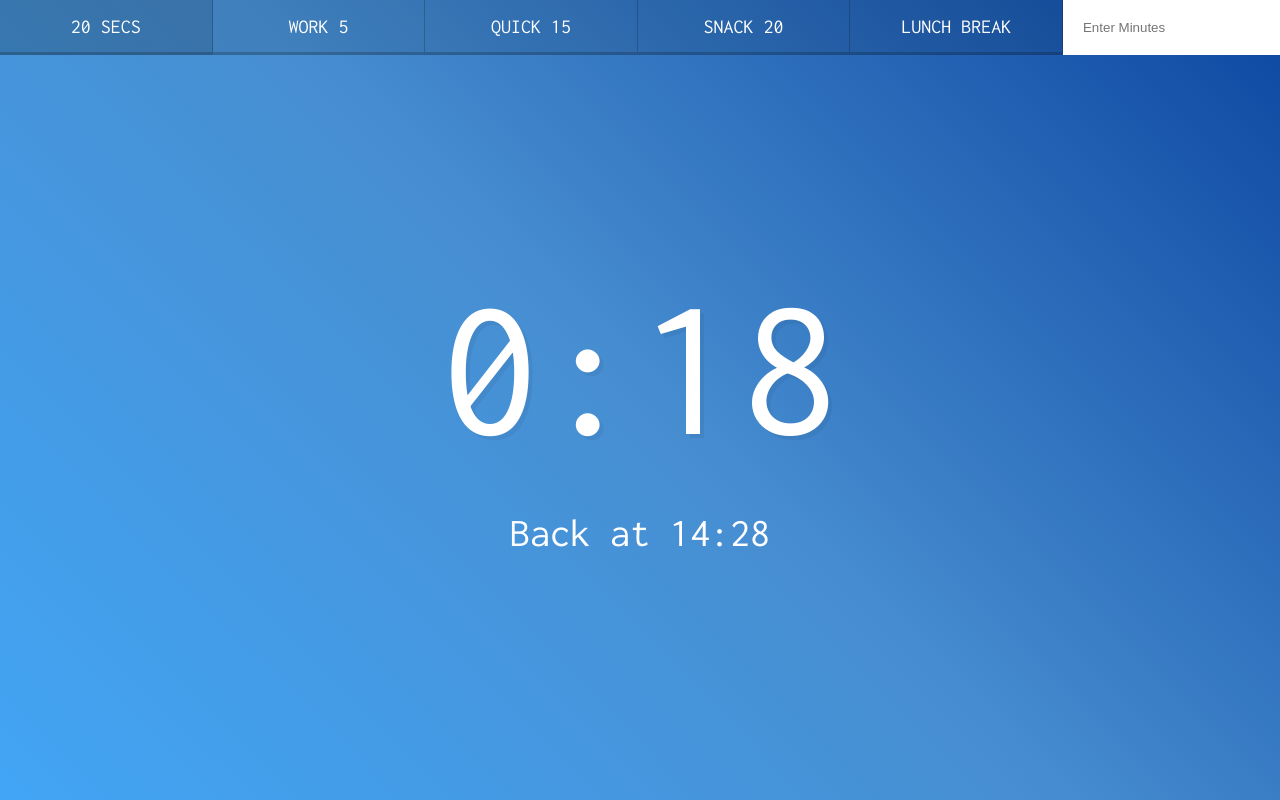
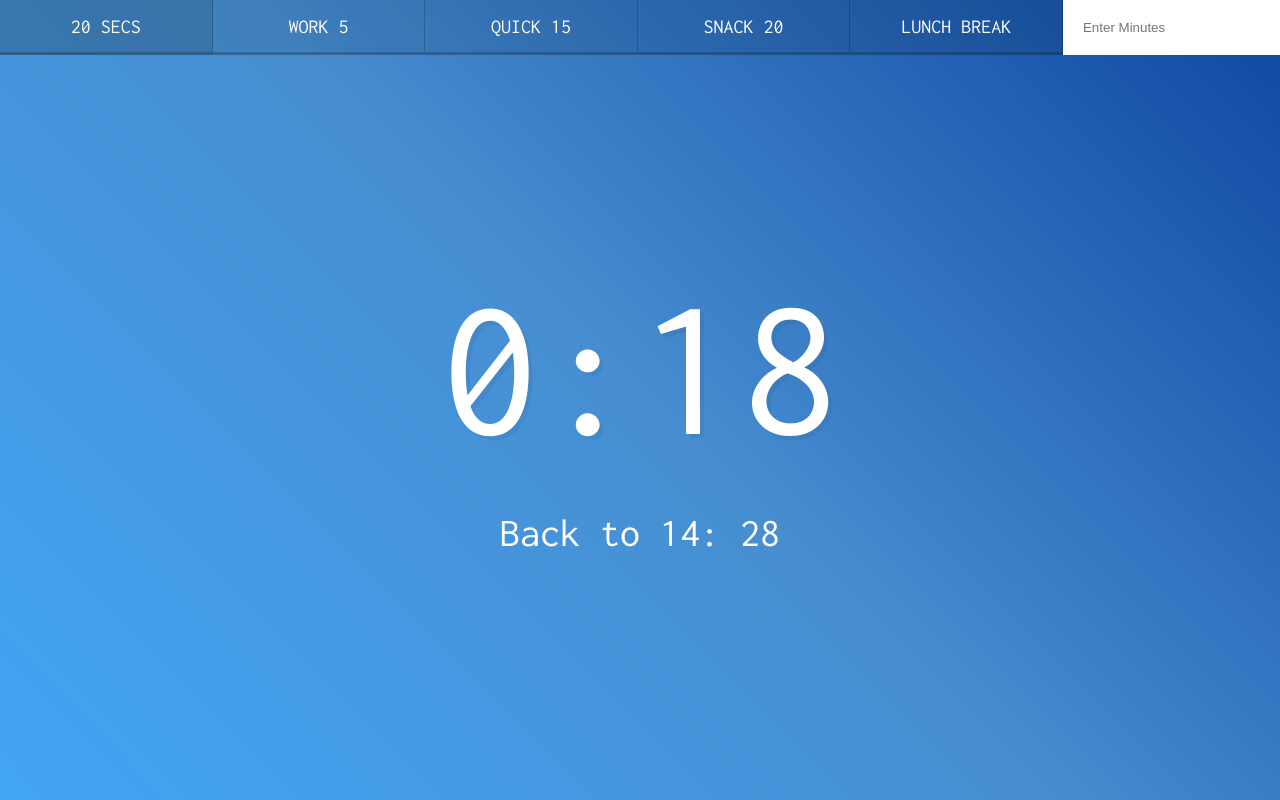
Before and after one commit to fan630/JS30, a plain HTML site: page 29-countdown/Day29/index.html in a window 1280 px wide. Both pictures are taken after a click on the button "20 SECS". Drawn offline with Linux system fonts and the light colour scheme.

Commit message:
try by myself

```diff
--- a/29-countdown/Day29/index.html
+++ b/29-countdown/Day29/index.html
@@ -24,6 +24,6 @@
     </div>
   </div>
 
-  <script src="./scripts-START.js"></script>
+  <script src="./try.js"></script>
 </body>
 </html>
--- /dev/null
+++ b/29-countdown/Day29/try.js
@@ -0,0 +1,68 @@
+;(function(){
+
+    let timer;
+
+    const timeLeft = document.querySelector('.display__time-left')
+    const endTime = document.querySelector('.display__end-time')
+
+    function startTimer(sec){
+        const now = Date.now()
+        const end = now + sec * 1000
+
+        countDown(end)
+        showTime(end)
+
+    }
+
+
+    function countDown(end) {
+        clearInterval(timer)
+        timer = setInterval(function () {
+            let secLeft = (end - Date.now()) / 1000
+            if (secLeft >= 0) {
+                let displayMin = Math.floor(secLeft / 60)
+                let displaySec = Math.floor(secLeft % 60)
+                timeLeft.innerText = `${displayMin}:${displaySec}`
+            } else {
+                timeLeft.innerText = 'Happy Coding'
+            }
+        }, 1000)
+
+    }
+
+
+
+    function showTime(end) {
+        // 這一步new Date在裡面傳參數是重點, 如果不傳就是現在的時間
+        // 如果傳了就是以現在的時間加上參數的時間
+        const endDate = new Date(end)
+        let hour = endDate.getHours()
+        let Min = endDate.getMinutes()
+        Min = Min < 10 ? `0${Min}` : Min
+        endTime.innerHTML = `Back to ${hour}: ${Min}`
+    }
+
+
+    const btns = document.querySelectorAll('button')
+    btns.forEach(btn => btn.addEventListener('click', clickHandler))
+
+    function clickHandler(e){
+        const sec = parseInt(e.target.dataset.time)
+        startTimer(sec)
+    }
+
+    const custom = document.getElementById('custom')
+    custom.addEventListener('submit',submitHandler)
+
+    function submitHandler(e){
+        e.preventDefault();
+        let inputValue = parseInt(this.querySelector('input').value)
+
+        if(inputValue){
+            startTimer(inputValue * 60)
+            this.reset()
+        }
+
+    }
+
+})()
```
